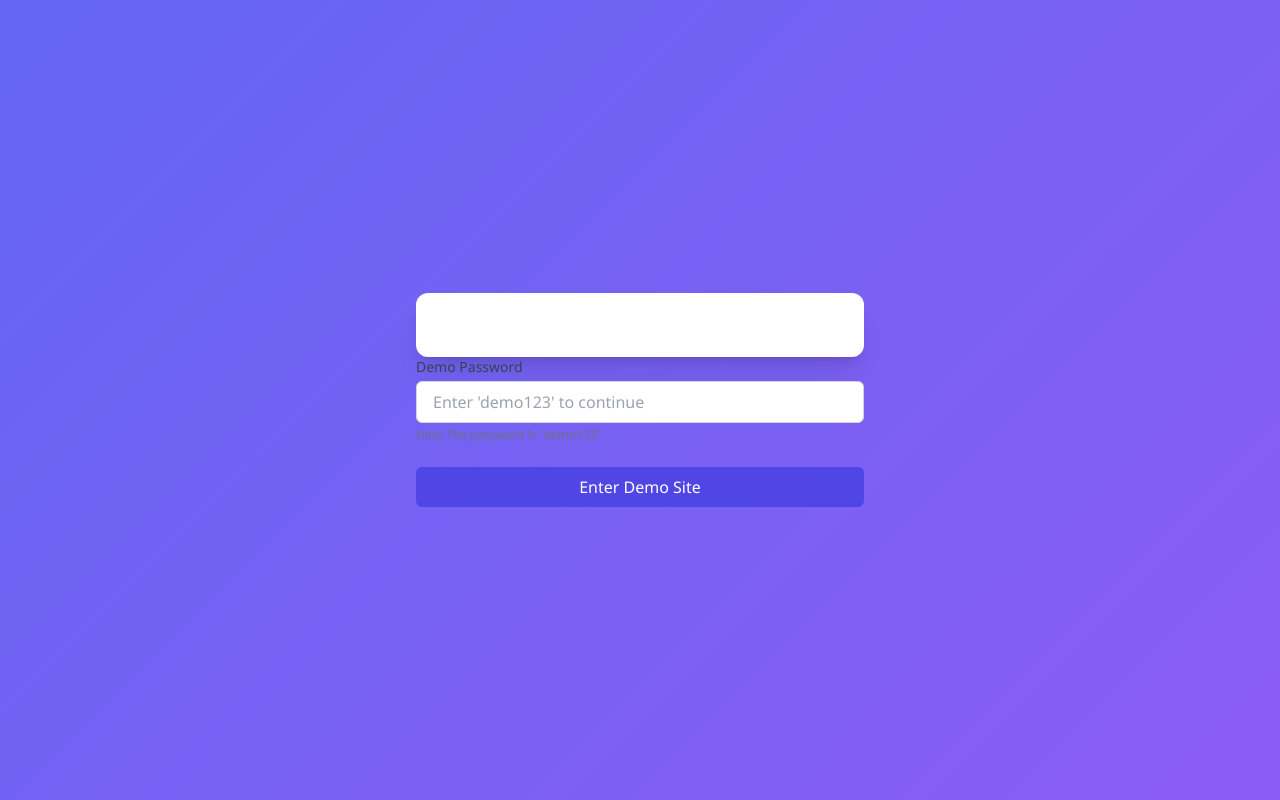
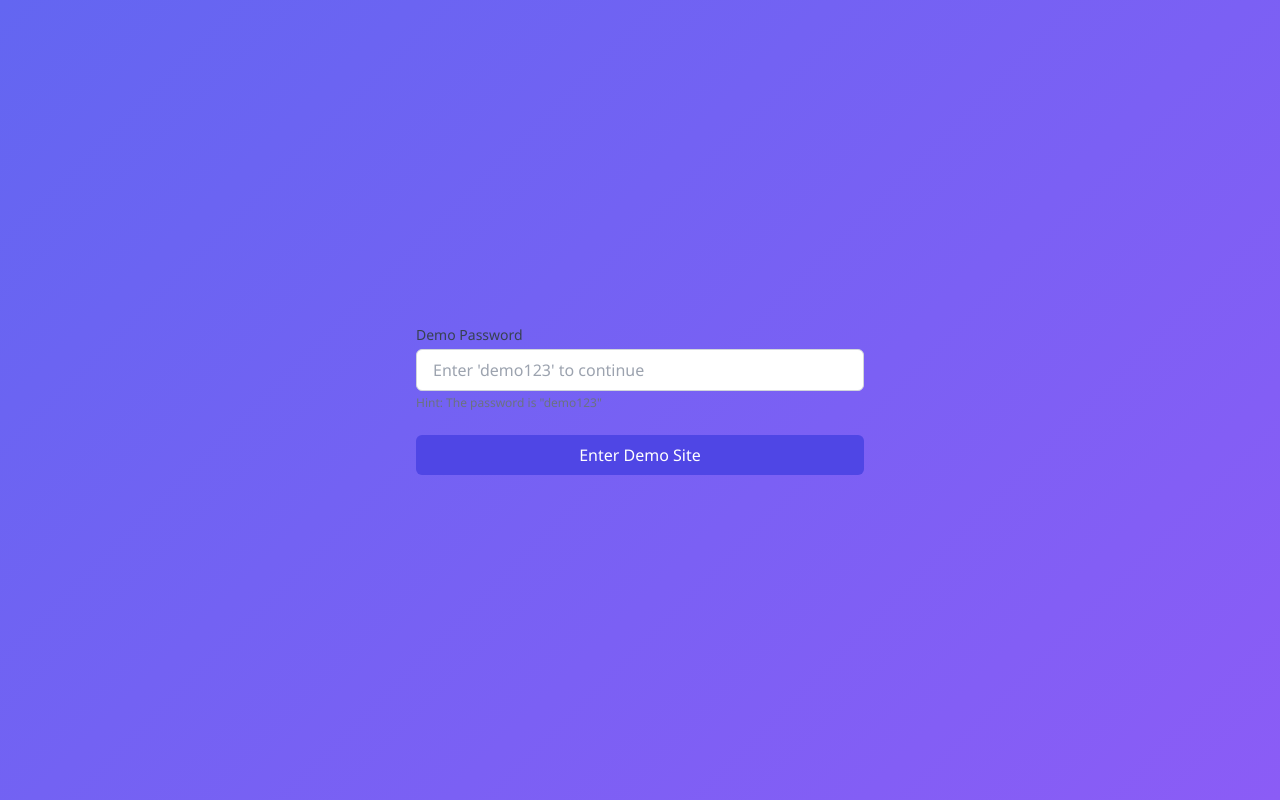
Before and after one commit to bobsy-doodles/pass, a plain HTML site: page index.html in a window 1280 px wide. Drawn offline with nearby package versions, Linux system fonts and the light colour scheme.

Commit message:
Update index.html

```diff
--- a/index.html
+++ b/index.html
@@ -20,8 +20,6 @@
 <body class="flex items-center justify-center">
     <div class="max-w-md w-full mx-4 my-8">
         <!-- Login Screen -->
-        <div id="login-screen" class="bg-white rounded-xl shadow-xl p-8 transition-all">
-            </div>
 
             <div class="mb-6">
                 <label for="demo-password" class="block text-sm font-medium text-gray-700 mb-1">Demo Password</label>
```
